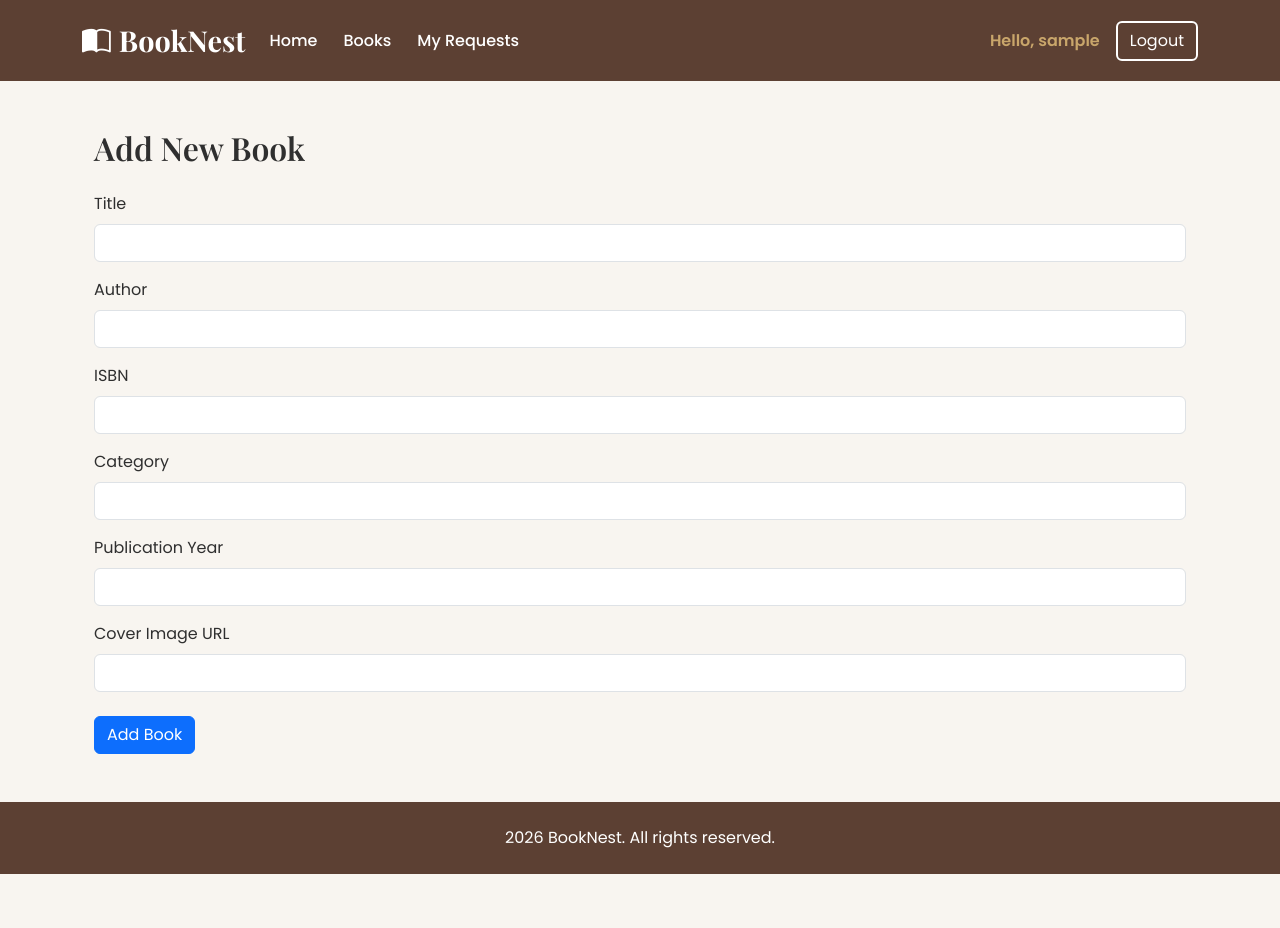
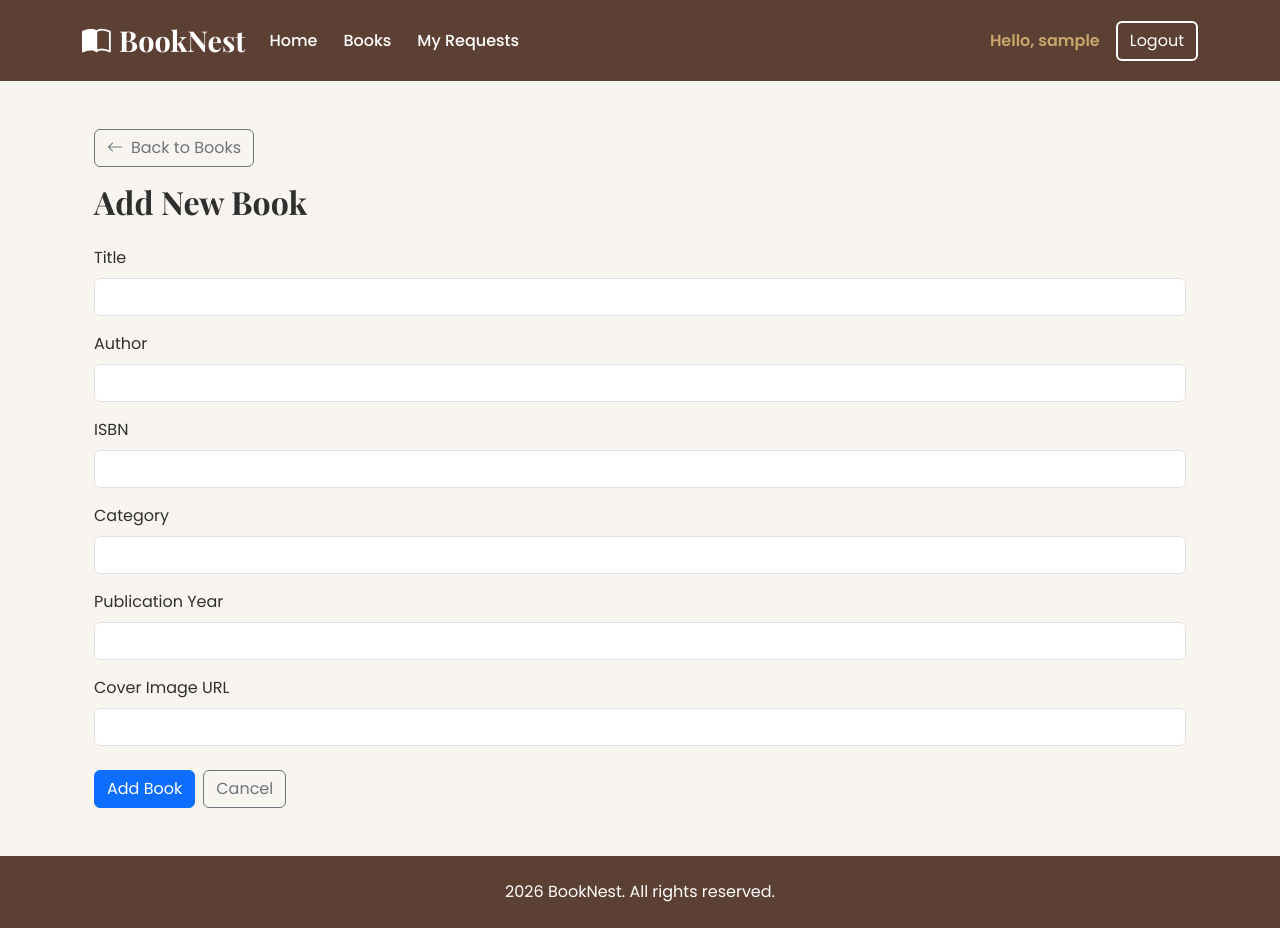
Before and after one commit to BakedSteffan/BookNestFrontend, a React (Vite) app: page /books/add in a window 1280 px wide. Before the commit the page ends 874 px from the top, so only its background shows below. Built offline with nearby package versions, Linux system fonts and the light colour scheme; no server answers; sample sign-in values are in the browser's storage.

Commit message:
Add navigation buttons to Add Book page

```diff
--- a/src/components/BookCard.jsx
+++ b/src/components/BookCard.jsx
@@ -17,9 +17,13 @@ function BookCard({
             <div className="card h-100 shadow-sm border-0">
 
                 <img
-                    src={image}
+                    src={image || "/default-book.png"}
                     className="card-img-top"
                     alt={title}
+                    onError={(e) => {
+                        e.target.onerror = null;
+                        e.target.src = "/default-book.png";
+                    }}
                 />
 
                 <div className="card-body d-flex flex-column">
--- a/src/pages/AddBook.jsx
+++ b/src/pages/AddBook.jsx
@@ -1,5 +1,5 @@
 import { useState } from "react";
-import { useNavigate } from "react-router-dom";
+import { Link, useNavigate } from "react-router-dom";
 import { createBook } from "../services/bookService";
 
 function AddBook() {
@@ -41,7 +41,15 @@ function AddBook() {
     return (
         <div className="container my-5">
 
-            <h2 className="mb-4">
+            <Link
+                to="/books"
+                className="btn btn-outline-secondary mb-3"
+            >
+                <i className="bi bi-arrow-left me-2"></i>
+                Back to Books
+            </Link>
+
+            <h2 className="fw-bold mb-4">
                 Add New Book
             </h2>
 
@@ -113,9 +121,23 @@ function AddBook() {
                     />
                 </div>
 
-                <button className="btn btn-primary">
-                    Add Book
-                </button>
+                <div className="d-flex gap-2">
+
+                    <button
+                        type="submit"
+                        className="btn btn-primary"
+                    >
+                        Add Book
+                    </button>
+
+                    <Link
+                        to="/books"
+                        className="btn btn-outline-secondary"
+                    >
+                        Cancel
+                    </Link>
+
+                </div>
 
             </form>
 
```
Also changed, not shown: public/default-book.png (added).
